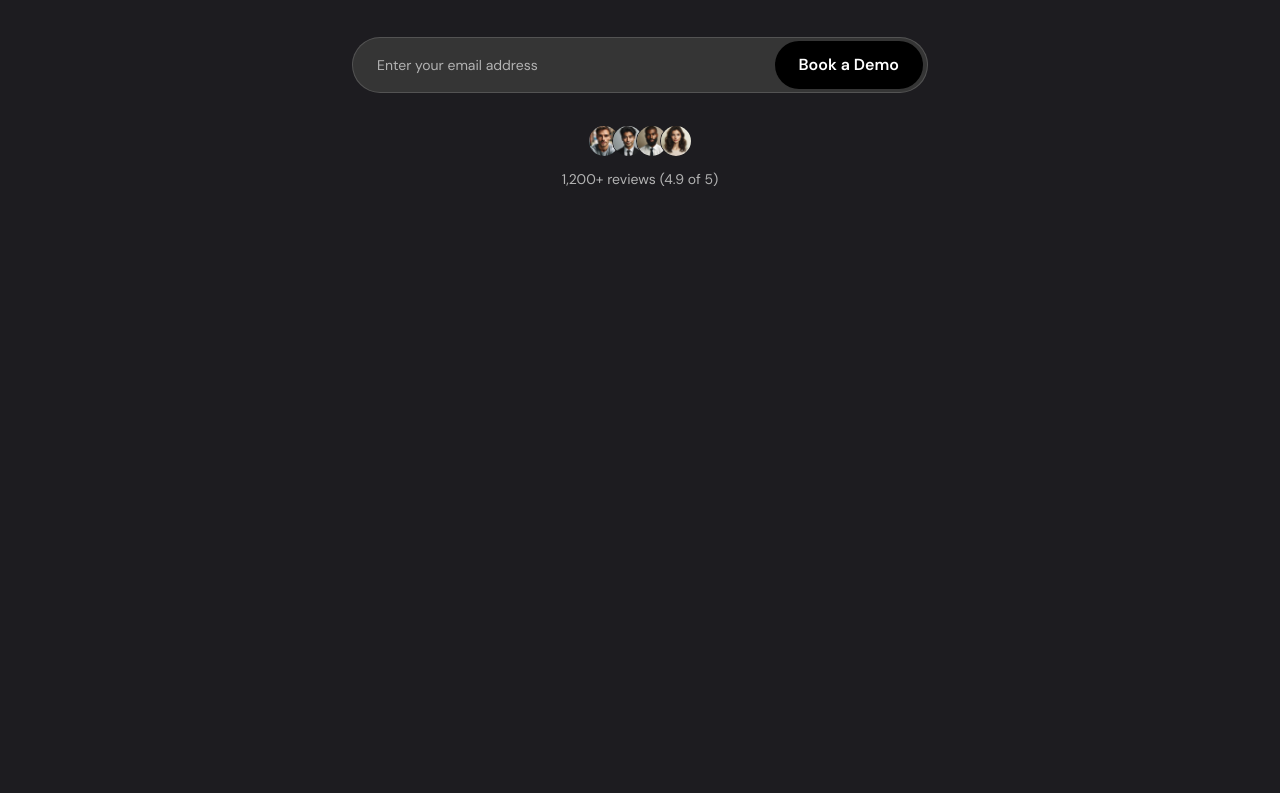
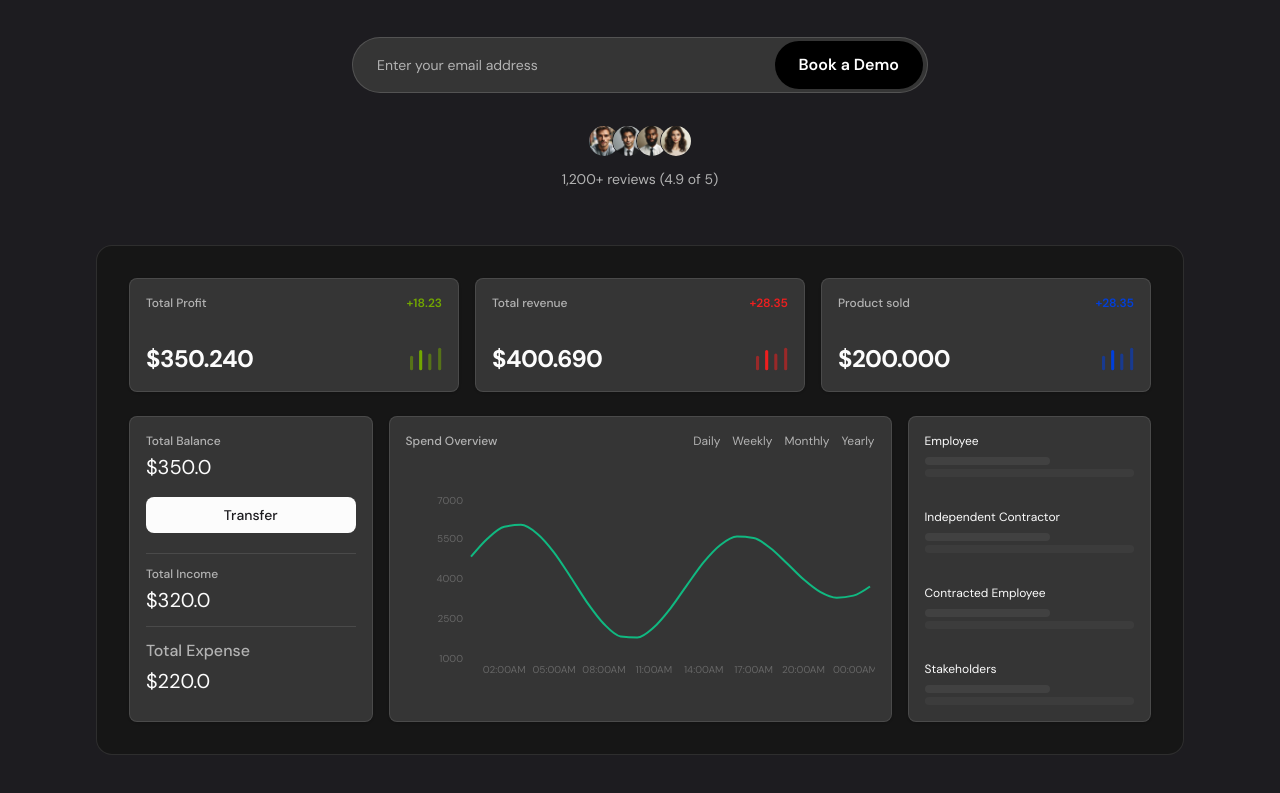
Before and after one commit to mmt20/reactjs-finance-saas, a React (Vite) app: page / in a window 1280 px wide. Shown: the part 447-1240 px from the top of the page. Before the commit the page ends 800 px from the top, so only its background shows below. Built offline with nearby package versions, Linux system fonts and the light colour scheme.

Commit message:
feat: add Dashboard with BalanceCard, ChartCard, EmployeeCard, StatsList

```diff
--- a/package.json
+++ b/package.json
@@ -11,6 +11,7 @@
   },
   "dependencies": {
     "@radix-ui/react-avatar": "^1.1.10",
+    "@radix-ui/react-separator": "^1.1.7",
     "@radix-ui/react-slot": "^1.2.3",
     "@tailwindcss/vite": "^4.1.16",
     "class-variance-authority": "^0.7.1",
@@ -18,6 +19,7 @@
     "lucide-react": "^0.548.0",
     "react": "^19.1.1",
     "react-dom": "^19.1.1",
+    "recharts": "^3.3.0",
     "tailwind-merge": "^3.3.1",
     "tailwindcss": "^4.1.16",
     "vite-plugin-svgr": "^4.5.0"
--- a/src/App.tsx
+++ b/src/App.tsx
@@ -1,6 +1,7 @@
 import Header from "@components/Header/Header";
 import Hero from "@components/Hero/Hero";
 import { ThemeProvider } from "@components/theme/theme-provider";
+import Dashboard from "@components/Dashboard/Dashboard";
 
 function App() {
   return (
@@ -8,6 +9,7 @@ function App() {
       <div className="min-h-screen bg-background  transition-colors duration-300">
         <Header />
         <Hero />
+        <Dashboard />
       </div>
     </ThemeProvider>
   );
--- /dev/null
+++ b/src/assets/icons/BarsIcon.tsx
@@ -0,0 +1,24 @@
+import * as React from "react";
+
+interface BarsIconProps extends React.SVGProps<SVGSVGElement> {
+  color?: string;
+}
+
+const BarsIcon = ({ color = "var(--primary)", className, ...props }: BarsIconProps) => (
+  <svg
+    width="62"
+    height="44"
+    viewBox="0 0 62 44"
+    fill="none"
+    xmlns="http://www.w3.org/2000/svg"
+    className={className}
+    {...props}
+  >
+    <path d="M3 18.647V40.9999" stroke={color} strokeOpacity="0.54" strokeWidth="6" strokeLinecap="round" />
+    <path d="M20.6826 7.4707V41.0001" stroke={color} strokeWidth="6" strokeLinecap="round" />
+    <path d="M38.3655 14.1763V40.9998" stroke={color} strokeOpacity="0.54" strokeWidth="6" strokeLinecap="round" />
+    <path d="M57.4849 3V41" stroke={color} strokeOpacity="0.54" strokeWidth="6" strokeLinecap="round" />
+  </svg>
+);
+
+export default BarsIcon;
--- /dev/null
+++ b/src/components/Dashboard/BalanceCard.tsx
@@ -0,0 +1,36 @@
+import { Button } from "../ui/button";
+import { Card } from "../ui/card";
+
+const BalanceCard = () => (
+  <Card className="lg:col-span-3 p-4 rounded-lg border border-border bg-card">
+    <div className="space-y-4">
+      <div>
+        <p className="text-xs font-medium text-muted-foreground mb-1">Total Balance</p>
+        <p className="text-xl  ">$350.0</p>
+      </div>
+
+      <Button variant="sold" className="w-full">
+        Transfer
+      </Button>
+
+      <div className="flex flex-col justify-between flex-1 space-y-3 pt-1">
+        <hr />
+        <div>
+          <p className="text-xs font-medium text-muted-foreground mb-1">Total Income</p>
+          <div className="flex items-center justify-between">
+            <p className="text-xl  ">$320.0</p>
+          </div>
+        </div>
+        <hr />
+
+        <div>
+          <p className="text-md font-medium text-muted-foreground mb-1">Total Expense</p>
+          <div className="flex items-center justify-between">
+            <p className="text-xl ">$220.0</p>
+          </div>
+        </div>
+      </div>
+    </div>
+  </Card>
+);
+export default BalanceCard;
--- /dev/null
+++ b/src/components/Dashboard/ChartCard.tsx
@@ -0,0 +1,64 @@
+import { Card, CardHeader, CardTitle, CardContent } from "@/components/ui/card";
+import { LineChart, Line, XAxis, YAxis, ResponsiveContainer } from "recharts";
+
+const generateChartData = () => {
+  const hours = [];
+  for (let i = 0; i <= 24; i++) {
+    const hour = i === 24 ? 0 : i;
+    const time = `${hour.toString().padStart(2, "0")}:00AM`;
+    const value = 4000 + Math.sin(i * 0.5) * 1500 + Math.cos(i * 0.3) * 800;
+    hours.push({ time, value });
+  }
+  return hours;
+};
+
+const ChartCard = () => {
+  const data = generateChartData();
+
+  return (
+    <Card className="lg:col-span-6 p-4 rounded-lg border border-border bg-card">
+      <CardHeader className="p-0 mb-3">
+        <div className="flex justify-between items-center">
+          <CardTitle className="text-xs font-medium text-muted-foreground">Spend Overview</CardTitle>
+          <div className="flex gap-3 text-xs text-muted-foreground">
+            <button className="hover:text-foreground">Daily</button>
+            <button className="hover:text-foreground">Weekly</button>
+            <button className="hover:text-foreground">Monthly</button>
+            <button className="hover:text-foreground">Yearly</button>
+          </div>
+        </div>
+      </CardHeader>
+      <CardContent className="p-0">
+        <ResponsiveContainer width="100%" height={200}>
+          <LineChart data={data}>
+            <XAxis
+              dataKey="time"
+              stroke="#666"
+              tick={{ fill: "#666", fontSize: 10 }}
+              axisLine={false}
+              tickLine={false}
+            />
+            <YAxis
+              stroke="#666"
+              tick={{ fill: "#666", fontSize: 10 }}
+              axisLine={false}
+              tickLine={false}
+              domain={[1000, 7000]}
+            />
+
+            <Line
+              type="monotone"
+              dataKey="value"
+              stroke="#10b981"
+              strokeWidth={2}
+              dot={false}
+              activeDot={{ r: 6, fill: "#10b981" }}
+            />
+          </LineChart>
+        </ResponsiveContainer>
+      </CardContent>
+    </Card>
+  );
+};
+
+export default ChartCard;
--- /dev/null
+++ b/src/components/Dashboard/Dashboard.tsx
@@ -0,0 +1,26 @@
+import BalanceCard from "./BalanceCard.tsx";
+import ChartCard from "./ChartCard.tsx";
+import EmployeeCard from "./EmployeeCard.tsx";
+import StatsList from "./StatsList.tsx";
+
+const Dashboard = () => {
+  return (
+    <div className="relative z-10 -mt-10 mb-32">
+      <div className="max-w-6xl mx-auto px-4 sm:px-6 lg:px-8">
+        <div className="bg-gray-6 dark:bg-[#161616] rounded-2xl p-6 md:p-8 shadow-[2px_10px_81px_-8px_#00000024] dark:shadow-none dark:border dark:border-border">
+          {/* Top Stats Cards */}
+          <StatsList />
+
+          {/* Bottom Section */}
+          <div className="grid grid-cols-1 lg:grid-cols-12 gap-4 mt-6">
+            <BalanceCard />
+            <ChartCard />
+            <EmployeeCard />
+          </div>
+        </div>
+      </div>
+    </div>
+  );
+};
+
+export default Dashboard;
--- /dev/null
+++ b/src/components/Dashboard/EmployeeCard.tsx
@@ -0,0 +1,26 @@
+import { Card, CardContent } from "@/components/ui/card";
+import { Skeleton } from "../ui/skeleton";
+
+const EmployeeCard = () => {
+  const categories = ["Employee", "Independent Contractor", "Contracted Employee", "Stakeholders"];
+
+  return (
+    <Card className="lg:col-span-3  p-4 rounded-lg border border-border bg-card ">
+      <CardContent className="p-0 space-y-8">
+        {categories.map((category) => (
+          <div key={category}>
+            <div className="flex flex-col space-y-2">
+              <span className="text-xs text-foreground ">{category}</span>
+              <div>
+                <Skeleton className="h-2 w-[60%] rounded-full mb-1" />
+                <Skeleton className="h-2 w-full rounded-full opacity-50" />
+              </div>
+            </div>
+          </div>
+        ))}
+      </CardContent>
+    </Card>
+  );
+};
+
+export default EmployeeCard;
--- /dev/null
+++ b/src/components/Dashboard/StatCard.tsx
@@ -0,0 +1,26 @@
+import BarsIcon from "@/assets/icons/BarsIcon";
+import { Card, CardContent, CardHeader, CardTitle } from "../ui/card";
+
+interface IStatCardProps {
+  title: string;
+  value: string;
+  change: string;
+  color: string;
+}
+
+const StatCard = ({ title, value, change, color }: IStatCardProps) => (
+  <Card className="p-4 rounded-lg border border-border bg-card">
+    <CardHeader className="flex flex-row justify-between items-start p-0 mb-2">
+      <CardTitle className="text-xs font-medium text-muted-foreground">{title}</CardTitle>
+      <span className="text-xs font-semibold" style={{ color }}>
+        {change}
+      </span>
+    </CardHeader>
+    <CardContent className="flex items-center justify-between p-0">
+      <span className="text-2xl font-bold tracking-tight">{value}</span>
+      <BarsIcon className="w-8 h-8" color={color} />
+    </CardContent>
+  </Card>
+);
+
+export default StatCard;
--- /dev/null
+++ b/src/components/Dashboard/StatsList.tsx
@@ -0,0 +1,19 @@
+import StatCard from "./StatCard";
+
+const StatsList = () => {
+  const stats = [
+    { title: "Total Profit", value: "$350.240", change: "+18.23", color: "#72A700" },
+    { title: "Total revenue", value: "$400.690", change: "+28.35", color: "#EE1F1F" },
+    { title: "Product sold", value: "$200.000", change: "+28.35", color: "#003FDB" },
+  ];
+
+  return (
+    <div className="grid grid-cols-1 md:grid-cols-3 gap-4">
+      {stats.map((stat) => (
+        <StatCard key={stat.title} {...stat} />
+      ))}
+    </div>
+  );
+};
+
+export default StatsList;
--- a/src/components/ui/button.tsx
+++ b/src/components/ui/button.tsx
@@ -19,6 +19,7 @@ const buttonVariants = cva(
         ghost:
           "text-btn-light-text hover:bg-btn-light hover:bg-opacity-10 active:bg-opacity-20 dark:text-btn-light-text-dark dark:hover:bg-[#fcfcfc] dark:hover:bg-opacity-10 dark:active:bg-opacity-20",
         link: "text-btn-accent hover:underline underline-offset-4 dark:text-btn-accent",
+        sold: "bg-foreground text-background px-3 py-2 rounded-lg text-xs font-medium hover:opacity-90 transition-opacity",
       },
       size: {
         default: "h-9 px-4 py-2 has-[>svg]:px-3 text-sm",
--- /dev/null
+++ b/src/components/ui/card.tsx
@@ -0,0 +1,92 @@
+import * as React from "react"
+
+import { cn } from "@/lib/utils"
+
+function Card({ className, ...props }: React.ComponentProps<"div">) {
+  return (
+    <div
+      data-slot="card"
+      className={cn(
+        "bg-card text-card-foreground flex flex-col gap-6 rounded-xl border py-6 shadow-sm",
+        className
+      )}
+      {...props}
+    />
+  )
+}
+
+function CardHeader({ className, ...props }: React.ComponentProps<"div">) {
+  return (
+    <div
+      data-slot="card-header"
+      className={cn(
+        "@container/card-header grid auto-rows-min grid-rows-[auto_auto] items-start gap-2 px-6 has-data-[slot=card-action]:grid-cols-[1fr_auto] [.border-b]:pb-6",
+        className
+      )}
+      {...props}
+    />
+  )
+}
+
+function CardTitle({ className, ...props }: React.ComponentProps<"div">) {
+  return (
+    <div
+      data-slot="card-title"
+      className={cn("leading-none font-semibold", className)}
+      {...props}
+    />
+  )
+}
+
+function CardDescription({ className, ...props }: React.ComponentProps<"div">) {
+  return (
+    <div
+      data-slot="card-description"
+      className={cn("text-muted-foreground text-sm", className)}
+      {...props}
+    />
+  )
+}
+
+function CardAction({ className, ...props }: React.ComponentProps<"div">) {
+  return (
+    <div
+      data-slot="card-action"
+      className={cn(
+        "col-start-2 row-span-2 row-start-1 self-start justify-self-end",
+        className
+      )}
+      {...props}
+    />
+  )
+}
+
+function CardContent({ className, ...props }: React.ComponentProps<"div">) {
+  return (
+    <div
+      data-slot="card-content"
+      className={cn("px-6", className)}
+      {...props}
+    />
+  )
+}
+
+function CardFooter({ className, ...props }: React.ComponentProps<"div">) {
+  return (
+    <div
+      data-slot="card-footer"
+      className={cn("flex items-center px-6 [.border-t]:pt-6", className)}
+      {...props}
+    />
+  )
+}
+
+export {
+  Card,
+  CardHeader,
+  CardFooter,
+  CardTitle,
+  CardAction,
+  CardDescription,
+  CardContent,
+}
--- /dev/null
+++ b/src/components/ui/skeleton.tsx
@@ -0,0 +1,7 @@
+import { cn } from "@/lib/utils";
+
+function Skeleton({ className, ...props }: React.ComponentProps<"div">) {
+  return <div data-slot="skeleton" className={cn("bg-accent  animate-pulse rounded-md", className)} {...props} />;
+}
+
+export { Skeleton };
```
Also changed, not shown: 1 other file (tests, documents, lock files or other folders).
